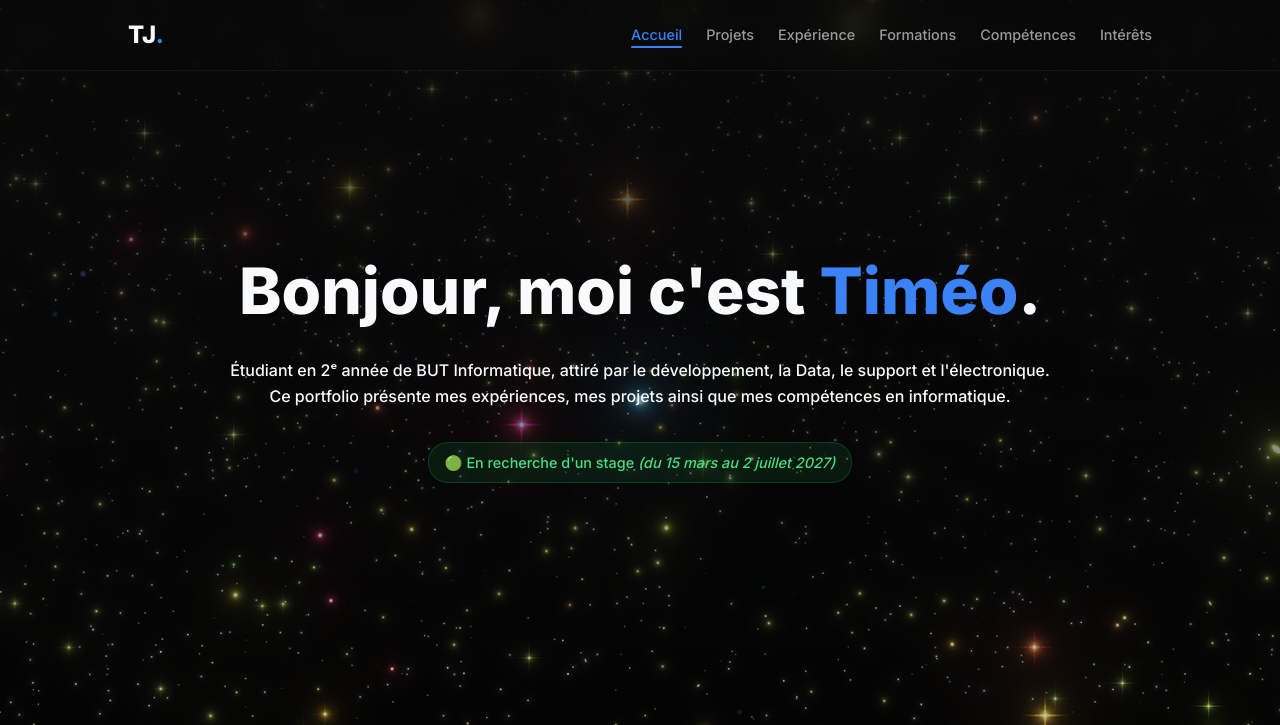
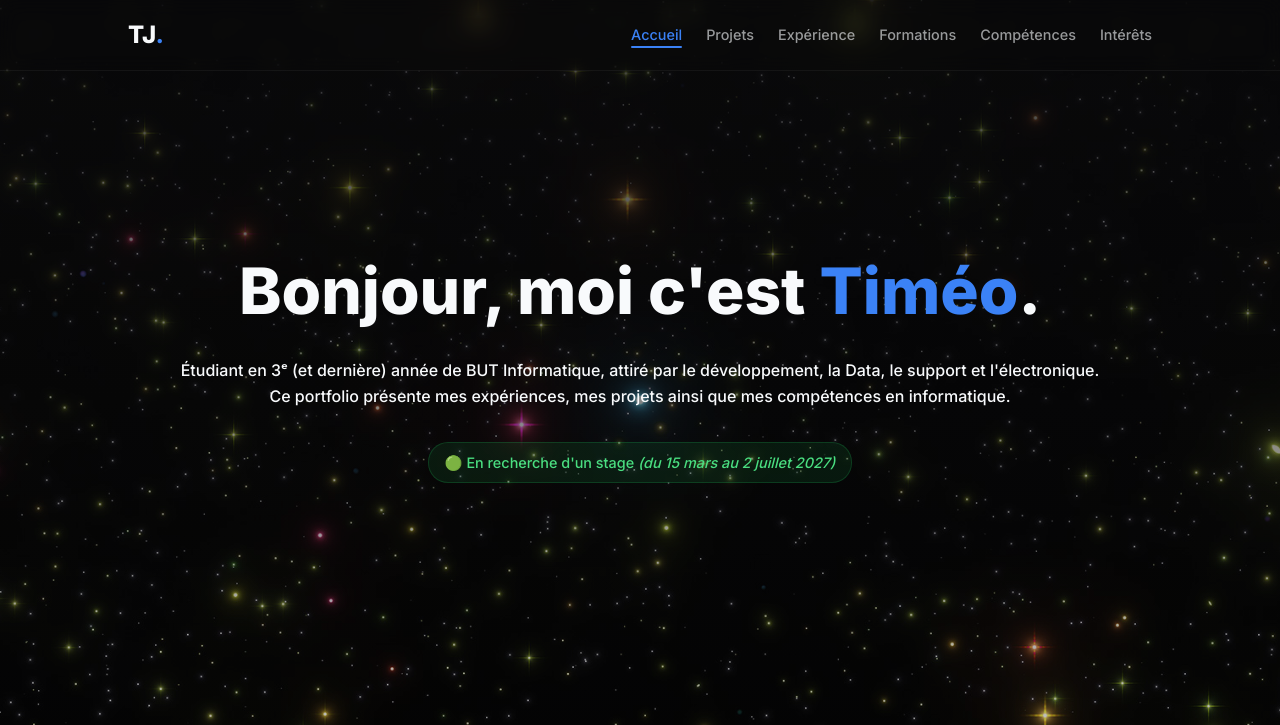
Before and after one commit to timeojavaux/timeojavaux.github.io, a plain HTML site: page index.html in a window 1280 px wide. Shown: the top 725 px of the page. Drawn offline with nearby package versions, Linux system fonts and the light colour scheme.

Commit message:
Update student year from 2nd to 3rd in index.html

```diff
--- a/index.html
+++ b/index.html
@@ -42,7 +42,7 @@
     <!-- Center presentation block -->
     <header id="home" data-aos="fade-up">
         <h1>Bonjour, moi c'est <span>Timéo</span>.</h1>
-        <p>Étudiant en 2ᵉ année de BUT Informatique, attiré par le développement, la Data, le support et l'électronique.</p>
+        <p>Étudiant en 3ᵉ (et dernière) année de BUT Informatique, attiré par le développement, la Data, le support et l'électronique.</p>
         <p>Ce portfolio présente mes expériences, mes projets ainsi que mes compétences en informatique.</p>
         <div class="status-badge">🟢 En recherche d'un stage <i>(du 15 mars au 2 juillet 2027)</i></div>
     </header>
```
